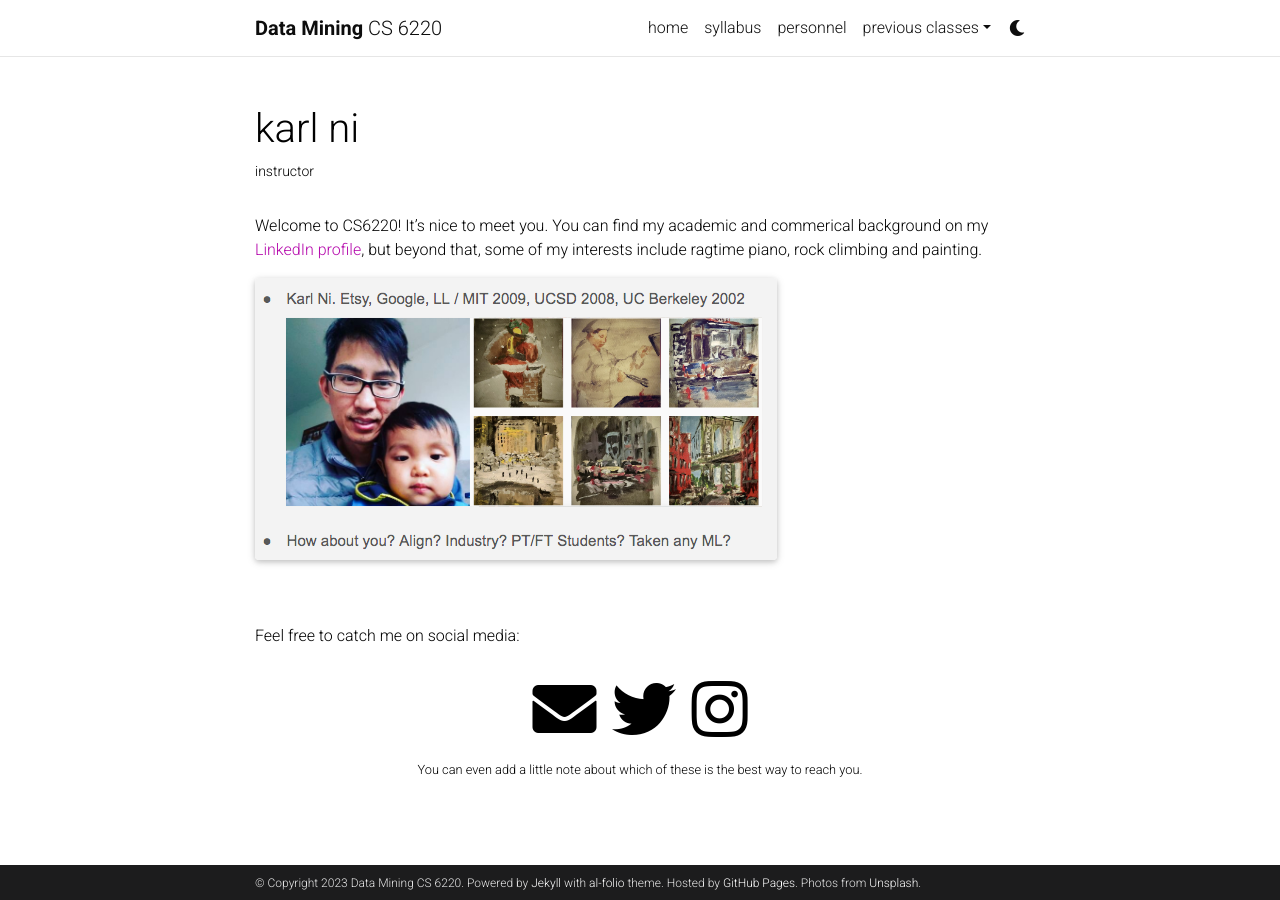
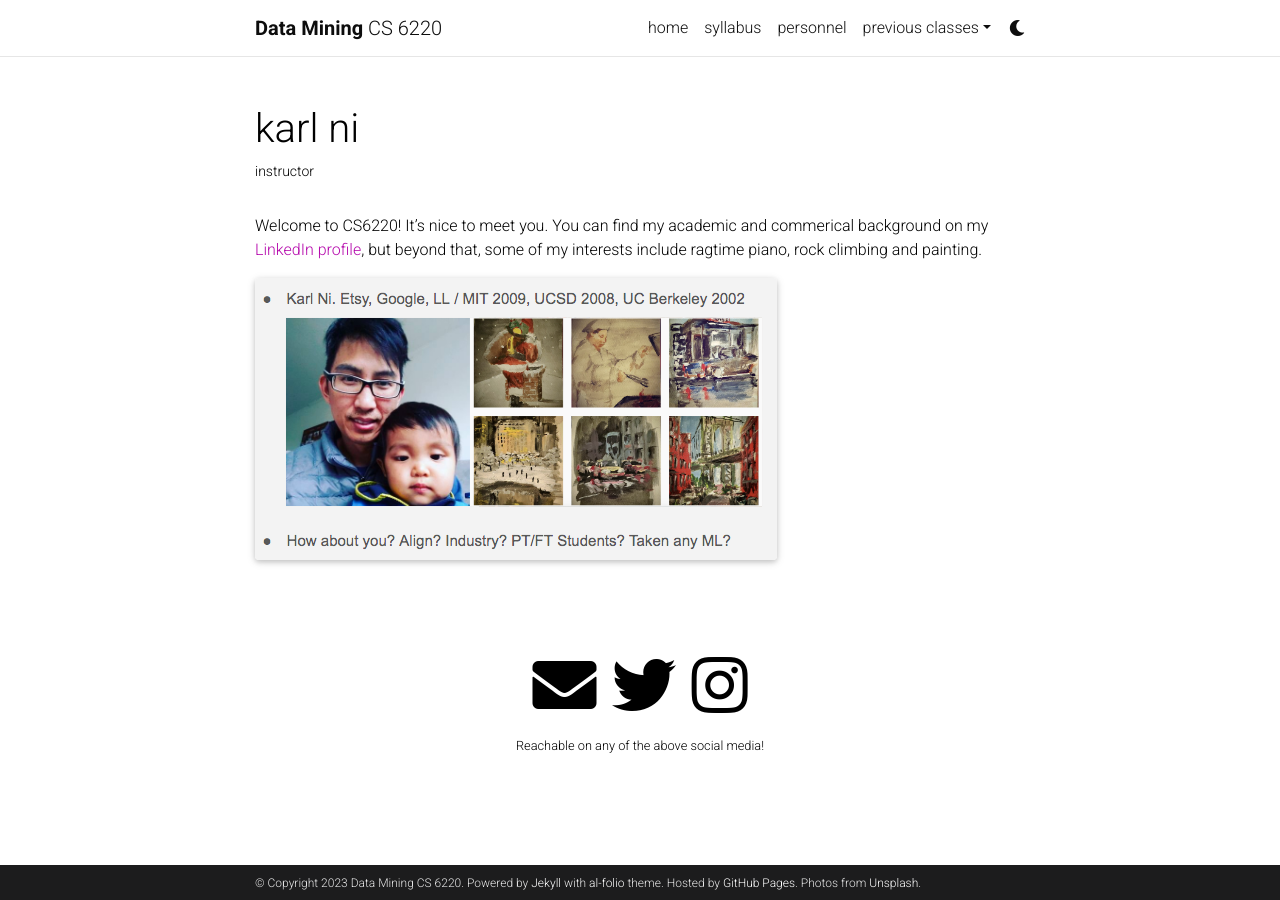
Before and after one commit to kni-neu/website-6120, a Jekyll site: the page built from _projects/1_project.md, in a window 1280 px wide. Built offline with Jekyll 4.4.1, drawn with Linux system fonts in a browser that asks for light colours; full-size pictures stand in for the smaller copies a plugin makes; comment, search, counter and statistics services are not loaded; a style sheet for code colours, icons or effects is not loaded.

Commit message:
Updated social media on personal page.

```diff
--- a/_config.yml
+++ b/_config.yml
@@ -77,7 +77,7 @@
 mastodon_username: # your mastodon instance+username in the format instance.tld/@username
 linkedin_username: # your LinkedIn user name
 telegram_username: # your Telegram user name
-scholar_userid: # your Google Scholar ID
+scholar_userid: T1w7OIQAAAAJ # your Google Scholar ID
 semanticscholar_id: # your Semantic Scholar ID
 whatsapp_number: # your WhatsApp number (full phone number in international format. Omit any zeroes, brackets, or dashes when adding the phone number in international format.)
 orcid_id: # your ORCID ID
@@ -104,7 +104,7 @@
 discord_id: # your discord id (18-digit unique numerical identifier)
 
 contact_note: >
-  You can even add a little note about which of these is the best way to reach you.
+  Reachable on any of the above social media!
 
 # -----------------------------------------------------------------------------
 # Analytics and search engine verification
--- a/_data/cv.yml
+++ b/_data/cv.yml
@@ -188,7 +188,7 @@
     - title: Lectures
       items:
         - "Tues, 6pm-9:20pm"
-        - Description 2.
+        - Room TBD
     - title: Office Hours
       items:
         - "Professor, Thurs, 8:30-9:30pm"
--- a/_projects/1_project.md
+++ b/_projects/1_project.md
@@ -14,7 +14,6 @@ Welcome to CS6220! It's nice to meet you. You can find my academic and commerica
 
 <br>
 <br>
-Feel free to catch me on social media:
 
 <div class="social">
   <div class="contact-icons">
```
Also changed, not shown: 4 other files.
